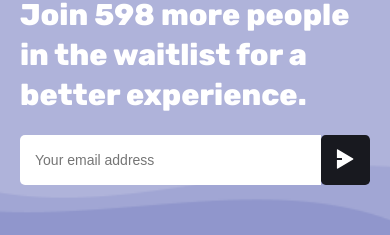
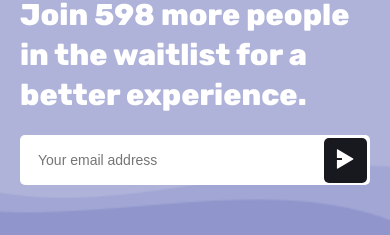
Before and after one commit to Vinyl-Depository/landing-page, a React (Create React App) app: page / in a window 390 px wide. Shown: the part 2560-2795 px from the top of the page. Built offline with nearby package versions, Linux system fonts and the light colour scheme.

Commit message:
style: 💄 Re-style the input in whishlist section
The input was wrongly styled in the mobile and ipad

```diff
--- a/public/index.html
+++ b/public/index.html
@@ -3,7 +3,7 @@
 	<head>
 		<meta charset="utf-8" />
 		<link rel="icon" href="%PUBLIC_URL%/favicon.ico" />
-		<meta name="viewport" content="width=device-width, initial-scale=1" />
+		<meta name="viewport" content="width=device-width, initial-scale=1, maximum-scale=1" />
 		<meta name="theme-color" content="#000000" />
 		<meta name="description" content="Web site created using create-react-app" />
 		<link rel="apple-touch-icon" href="%PUBLIC_URL%/logo192.png" />
--- a/src/components/pages/Main/containers/JoinWishlist/JoinWishlist.module.scss
+++ b/src/components/pages/Main/containers/JoinWishlist/JoinWishlist.module.scss
@@ -16,15 +16,10 @@
 		background-size: cover;
 		border-radius: 16px;
 
-		.joinWishlistSection-logos {
+		.joinWishlistSectionLogos {
 			display: flex;
 
-			&__vinylLogo {
-				height: 150px;
-				object-fit: contain;
-			}
-
-			&__emailLogo {
+			&__logo {
 				height: 150px;
 				object-fit: contain;
 			}
@@ -41,7 +36,6 @@
 			color: #fff;
 			font-weight: 800;
 			font-size: 4rem;
-			// white-space: nowrap;
 
 			&__counter {
 				color: #000;
@@ -52,6 +46,7 @@
 			margin-top: 40px;
 			height: 50px;
 			display: flex;
+			align-items: center;
 
 			&__input {
 				height: 100%;
@@ -93,15 +88,9 @@
 			flex-direction: column-reverse;
 			background-image: url('/assets/images/join-wishlist-background-mobile.png');
 
-			.joinWishlistSection-logos {
-				&__vinylLogo {
+			.joinWishlistSectionLogos {
+				&__logo {
 					height: 97px;
-					object-fit: contain;
-				}
-
-				&__emailLogo {
-					height: 78px;
-					object-fit: contain;
 				}
 			}
 		}
@@ -116,6 +105,9 @@
 			.joinWishlistForm {
 				margin: 20px auto 0 auto;
 				width: 100%;
+				background-color: #fff;
+				border-radius: 5px;
+				padding: 0 3px;
 
 				&__input {
 					width: 100%;
@@ -127,10 +119,9 @@
 
 				&__mobileSubmit {
 					display: block;
-					display: block;
-					width: 58px;
-					height: 100%;
-					border-radius: 4.8px;
+					width: 50px;
+					height: 90%;
+					border-radius: 5px;
 					background-color: #18191f;
 				}
 			}
--- a/src/components/pages/Main/containers/JoinWishlist/JoinWishlist.view.tsx
+++ b/src/components/pages/Main/containers/JoinWishlist/JoinWishlist.view.tsx
@@ -15,15 +15,14 @@ const JoinWishlistView: React.FC<IProps> = () => {
 	return (
 		<div className={classes['joinWishlistSectionContainer']}>
 			<section className={classes['joinWishlistSection']}>
-				<div className={classes['joinWishlistSection-logos']}>
-					<img className={classes['joinWishlistSection-logos__vinylLogo']} src={vinylLogo} alt="Join whistlist" />
-					<img className={classes['joinWishlistSection-logos__emailLogo']} src={emailLogo} alt="Join whistlist emails" />
+				<div className={classes['joinWishlistSectionLogos']}>
+					<img className={classes['joinWishlistSectionLogos__logo']} src={vinylLogo} alt="Join whistlist" />
+					<img className={classes['joinWishlistSectionLogos__logo']} src={emailLogo} alt="Join whistlist emails" />
 				</div>
 				<div className={classes['joinWishlistText']}>
 					<h2 className={classes['joinWishlistHeader']}>
 						<Trans i18nKey="joinWishlist.header" />
 						<span className={classes['joinWishlistHeader__counter']}></span>
-						{/*need to apply the '569' into a diffrent coloer  */}
 					</h2>
 					<form className={classes['joinWishlistForm']}>
 						<input
```
Also changed, not shown: 1 other file (tests, documents, lock files or other folders).
